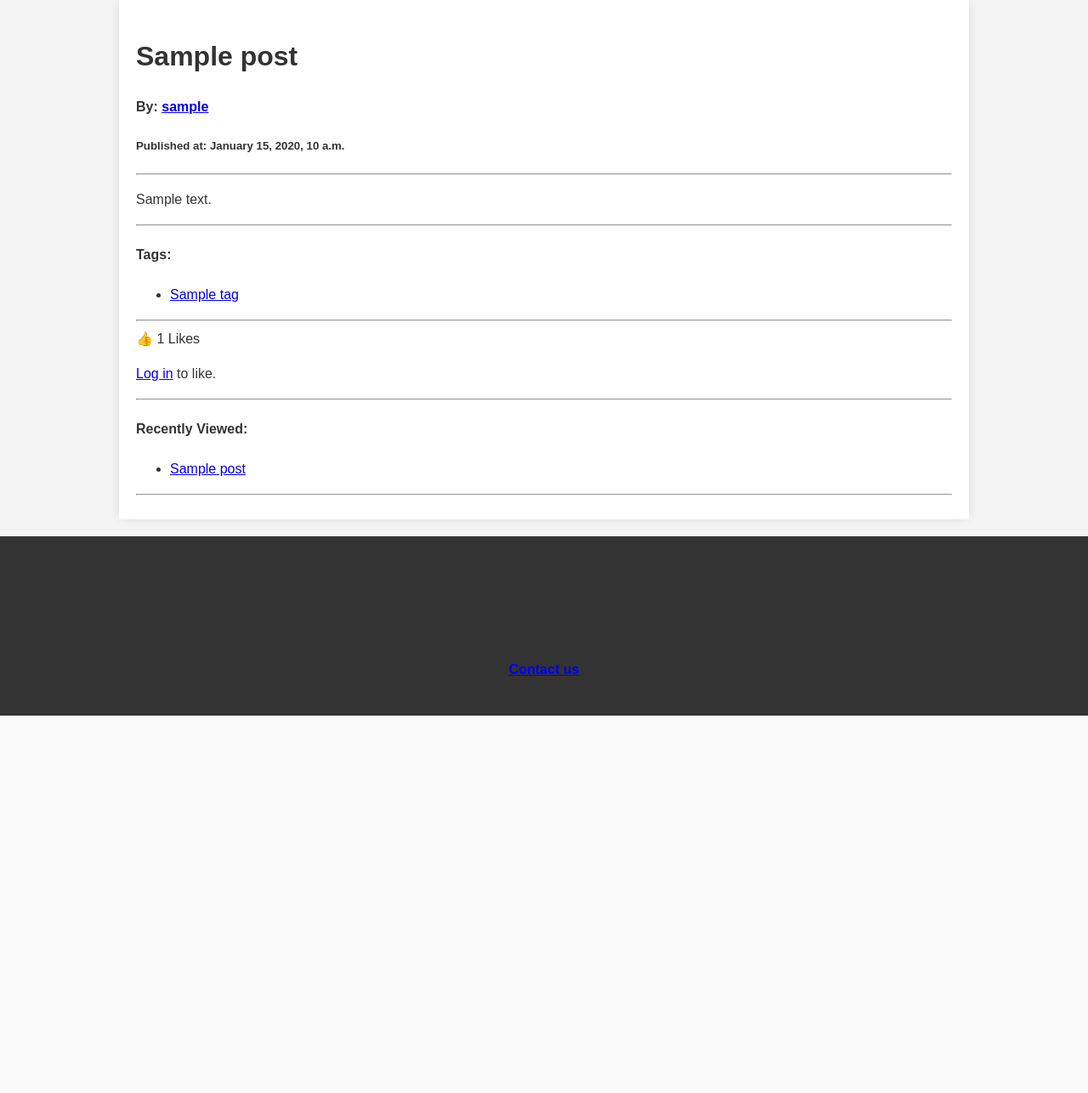
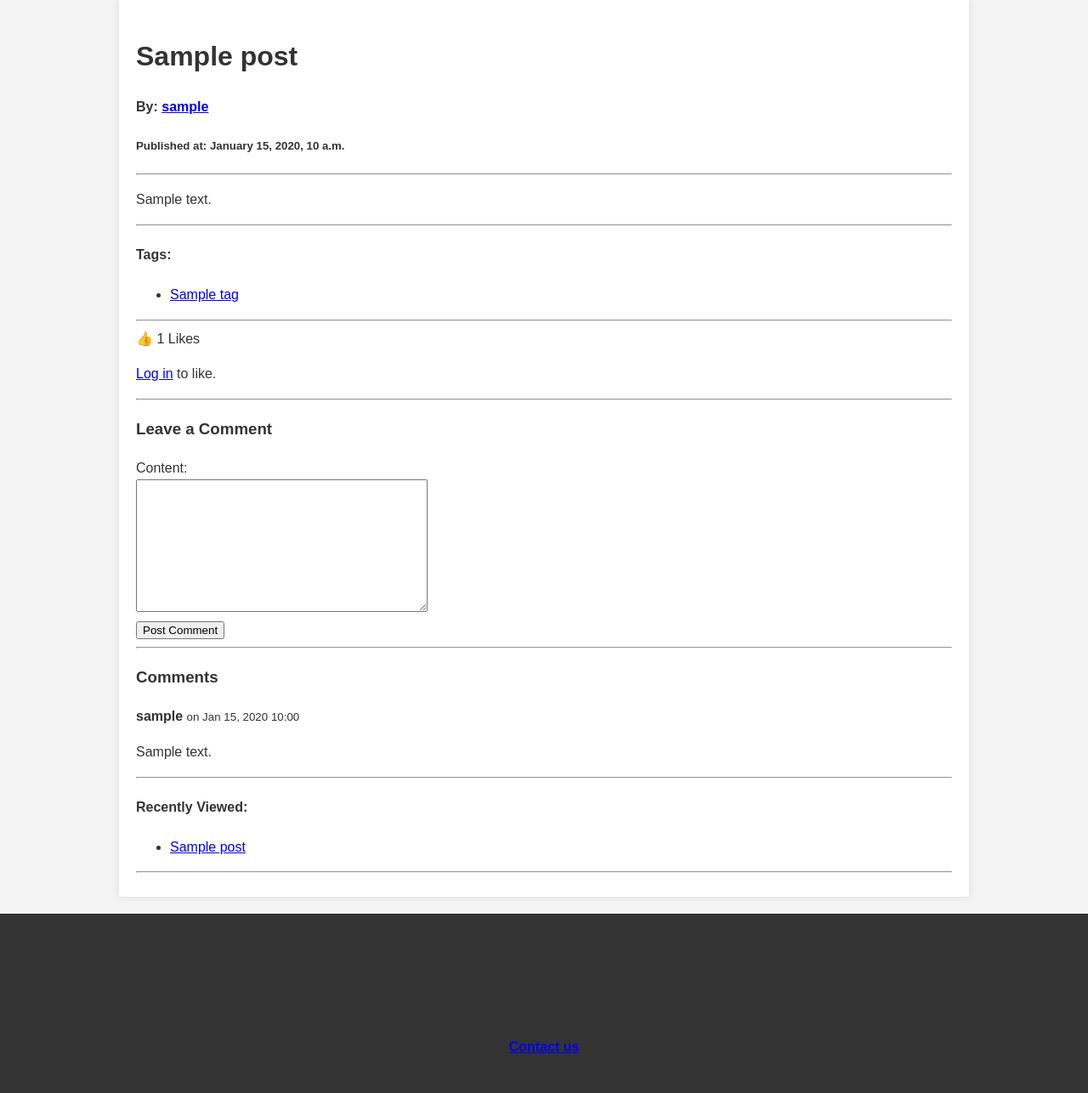
Before and after one commit to MohammadYeganeFar/Blog_App, a Django app: a page that uses blog_app/templates/blog_app/post/detail.html in a window 1280 px wide. Shown: the part 142-1428 px from the top of the page at 85% size. Before the commit the page ends 984 px from the top, so only its background shows below. Run offline with Django 5.2, Linux system fonts and the light colour scheme; tables that the repository leaves empty hold one stand-in row (values such as "Sample post"); one stand-in notice (Sample message) is shown.

Commit message:
Refactored

```diff
--- a/blog_app/forms/user.py
+++ b/blog_app/forms/user.py
@@ -5,7 +5,7 @@ from blog_app.models.user import CustomUser
 
 class CustomLoginForm(forms.Form):
     username = forms.CharField(max_length=150)
-    password = forms.CharField(max_length=150)
+    password = forms.CharField(widget=forms.PasswordInput, max_length=150)
 
 
 class UserRegistration(forms.ModelForm):
--- a/blog_app/templates/blog_app/post/_comments.html
+++ b/blog_app/templates/blog_app/post/_comments.html
@@ -1,10 +1,10 @@
-{% if messages %}
+{% comment %} {% if messages %}
 <ul class="messages">
   {% for message in messages %}
   <li {% if message.tags %} class="{{ message.tags }}" {% endif %}>{{ message }}</li>
   {% endfor %}
 </ul>
-{% endif %}
+{% endif %} {% endcomment %}
 
 <h3>Leave a Comment</h3>
 
@@ -30,7 +30,7 @@
 {% for comment in post.comments.all %}
 <div style="margin-bottom: 1rem;">
   <strong>{{ comment.user.username }}</strong>
-  <small>on {{ comment.created|date:"M d, Y H:i" }}</small>
+  <small>on {{ comment.created_at|date:"M d, Y H:i" }}</small>
   <p>{{ comment.content }}</p>
 </div>
 {% empty %}
--- a/blog_app/templates/blog_app/post/detail.html
+++ b/blog_app/templates/blog_app/post/detail.html
@@ -34,7 +34,10 @@
         {% endif %}
     </div>
     <hr>
-
+    <section class="comments-section">
+        {% include "blog_app/post/_comments.html" with post=post form=comment_form %}
+    </section>
+    <hr>
     {% if recently_viewed_posts %}
     <section class="recently-viewed-posts">
         <h4>Recently Viewed:</h4>
--- a/blog_app/views/add_comment.py
+++ b/blog_app/views/add_comment.py
@@ -8,7 +8,7 @@ from django.shortcuts import render, get_object_or_404, redirect
 
 
 @login_required
-@permission_required('blog_app.create_comment')
+@permission_required('blog_app.create_comment', raise_exception=True)
 def add_comment(request, slug):
     post = get_object_or_404(Post, slug=slug, status='published')
 
@@ -20,7 +20,7 @@ def add_comment(request, slug):
             comment.user = request.user
             comment.save()
             messages.success(request, 'Your comment was added successfully.')
-            return redirect('blog_app:post_detail', username=request.user.username ,slug=post.slug)
+            return redirect('blog_app:post_detail', username=post.author.username ,slug=post.slug)
         else:
             error_summary = []
             for field, errors in form.errors.items():
--- a/blog_app/views/post.py
+++ b/blog_app/views/post.py
@@ -2,7 +2,7 @@ from django.http import JsonResponse
 
 from django.shortcuts import render, get_object_or_404, redirect
 from django.contrib.auth.decorators import login_required, permission_required
-from blog_app.models import Post, Like
+from blog_app.models import Post, Like, Comment
 from blog_app.forms.search import SearchForm
 from django.core.paginator import Paginator, EmptyPage, PageNotAnInteger
 from django.contrib.postgres.search import SearchQuery, SearchRank, SearchVector
@@ -11,7 +11,7 @@ from django.core.paginator import Paginator, EmptyPage, PageNotAnInteger
 from django.db.models import Q
 from django.urls import reverse
 from blog_app.models import Tag
-from blog_app.forms.post import PostForm
+from blog_app.forms.post import PostForm, CommentForm
 from django.views.decorators.csrf import csrf_exempt
 
 
@@ -126,6 +126,8 @@ def like_post(request, username, slug):
 
 def post_detail(request, username, slug):
     post = get_object_or_404(Post, author__username=username, slug=slug, status='published')
+    comments = post.comments.all().order_by('created_at')
+    comment_form = CommentForm()
     recently_viewed_posts_slugs = request.session.get('recently_viewed', [])
 
     if post.slug not in recently_viewed_posts_slugs:
@@ -135,10 +137,12 @@ def post_detail(request, username, slug):
     recent_posts_objects = Post.objects.filter(
         slug__in=request.session.get('recently_viewed', []),
         status='published'
-    ).order_by('created_at')
+    ).order_by('-created_at')
 
     context = {
         'post': post,
+        'comments': comments,
+        'comment_form': comment_form,
         'recently_viewed_posts': recent_posts_objects,
         'username': username
     }
--- a/config/settings.py
+++ b/config/settings.py
@@ -132,3 +132,7 @@ AUTH_USER_MODEL = 'blog_app.CustomUser'
 
 MEDIA_ROOT =  os.path.join(BASE_DIR, 'media')
 MEDIA_URL = '/media/'
+
+LOGIN_URL = 'blog_app:login'
+LOGOUT_REDIRECT_URL = 'blog_app:post_list'
+LOGIN_REDIRECT_URL = 'blog_app:post_list'
```
Also changed, not shown: blog_app/views/user.py (+7 -1 lines), requirements.txt (added, +9 -0 lines).
